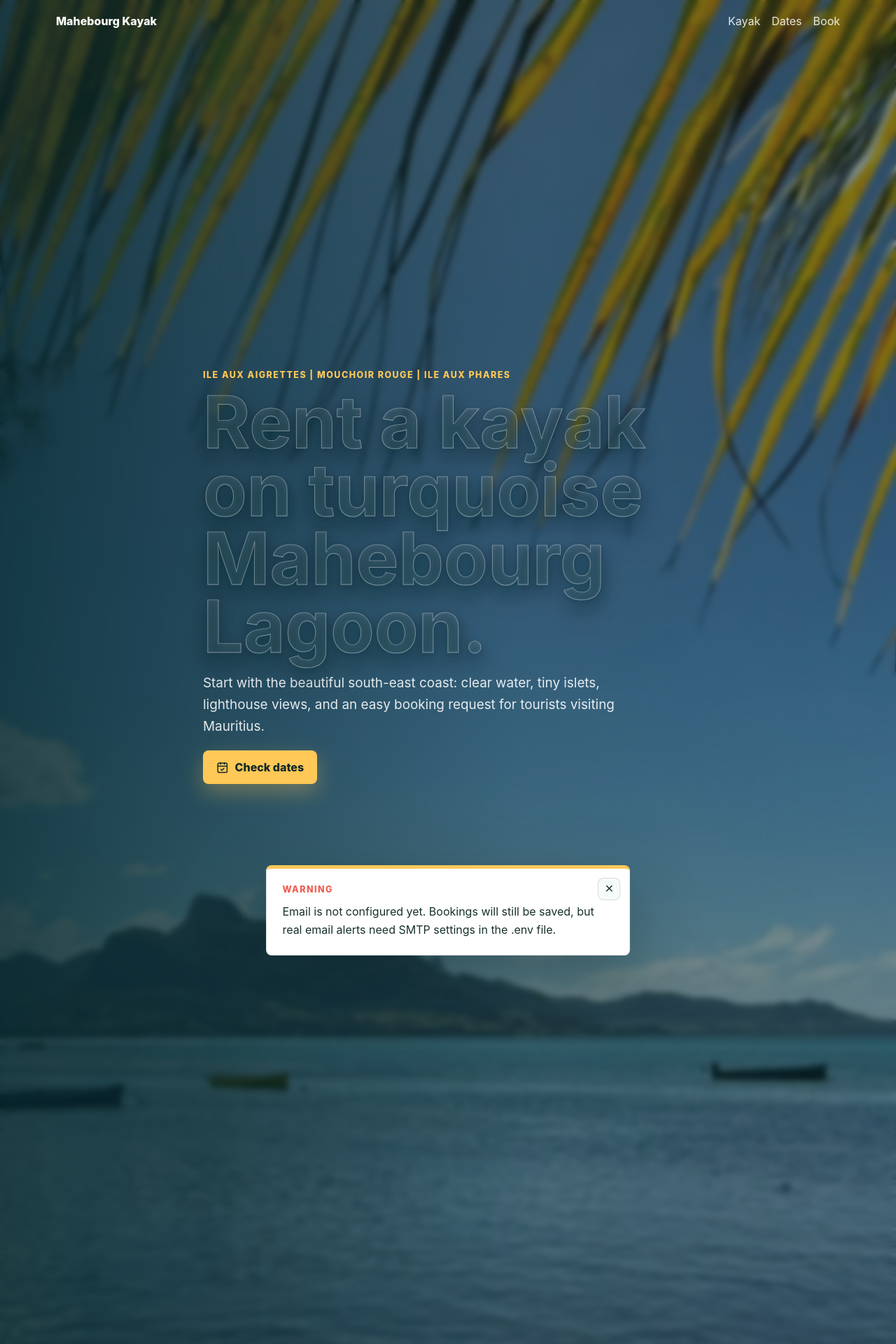
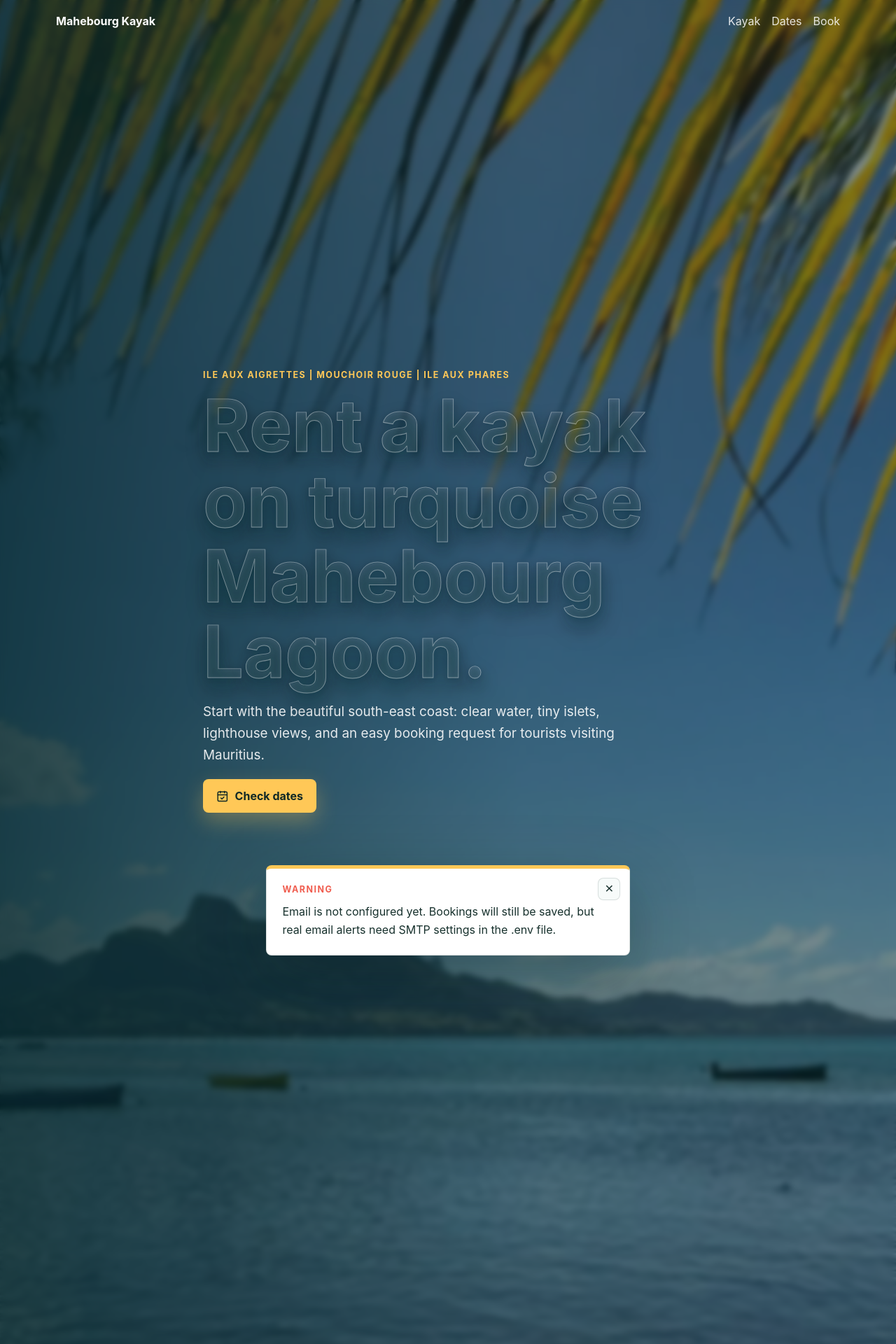
Before and after one commit to Hewish8/rental-platform, a Flask app: page / in a window 1280 px wide. Shown: the top 1920 px of the page at 70% size. Run offline with Flask 3, Linux system fonts and the light colour scheme; data comes from the database, SQL or seed files in the repository; data that the repository does not hold is empty; parts of the project's set-up code (start-up, migrations or seed data) failed here and were passed over.

Commit message:
T10: design tokens, typography scale, elevation system, a11y focus states
Semantic color/spacing/radius/shadow tokens; font weights calmed
(850->650, 800->700); heading line-heights fixed for multi-line;
resting cards use light elevation with raise on hover; visible
focus-visible outlines restored; tabular numerals for prices;
prefers-reduced-motion respected globally.

Co-Authored-By: Claude Fable 5 <noreply@anthropic.com>

```diff
--- a/static/styles.css
+++ b/static/styles.css
@@ -1,14 +1,54 @@
 :root {
   color-scheme: light;
+
+  /* Brand palette */
   --ink: #17312d;
-  --muted: #62706d;
+  --muted: #4a5a56;
   --sea: #007b83;
   --reef: #12a0a8;
   --coral: #f05d4f;
   --sun: #ffc857;
   --foam: #f4fbf9;
+  --sand: #fbf8ef;
   --line: rgba(23, 49, 45, 0.14);
-  --shadow: 0 24px 80px rgba(15, 62, 66, 0.18);
+
+  /* Semantic roles */
+  --color-cta: var(--sun);
+  --color-cta-ink: #102926;
+  --color-interactive: var(--sea);
+  --color-danger: #b02a37;
+  --color-danger-soft: #ffe3df;
+  --color-success: #157347;
+  --color-success-soft: #dff8e8;
+  --color-warning: #946200;
+  --color-warning-soft: #fff0c2;
+  --surface: white;
+  --surface-tint: #e7f7f5;
+
+  /* Spacing scale (4px base) */
+  --space-1: 0.25rem;
+  --space-2: 0.5rem;
+  --space-3: 0.75rem;
+  --space-4: 1rem;
+  --space-5: 1.5rem;
+  --space-6: 2rem;
+  --space-7: 3rem;
+  --space-8: 4rem;
+  --space-9: 6rem;
+
+  /* Radii */
+  --radius-sm: 8px;
+  --radius-lg: 14px;
+  --radius-pill: 999px;
+
+  /* Elevation */
+  --shadow-rest: 0 2px 10px rgba(15, 62, 66, 0.08);
+  --shadow-raised: 0 16px 48px rgba(15, 62, 66, 0.18);
+  --shadow-overlay: 0 28px 90px rgba(5, 31, 34, 0.34);
+  --shadow: var(--shadow-raised);
+
+  /* Motion */
+  --ease-micro: 180ms ease;
 }
 
 * {
@@ -72,7 +112,7 @@ a {
 }
 
 .brand {
-  font-weight: 800;
+  font-weight: 700;
   letter-spacing: 0;
 }
 
@@ -94,7 +134,7 @@ a {
   margin: 0 0 0.75rem;
   color: var(--coral);
   font-size: 0.78rem;
-  font-weight: 800;
+  font-weight: 700;
   letter-spacing: 0.12em;
   text-transform: uppercase;
 }
@@ -114,7 +154,7 @@ h1 {
   max-width: 760px;
   margin-bottom: 1rem;
   font-size: clamp(3rem, 8vw, 6.5rem);
-  line-height: 0.95;
+  line-height: 1.05;
   letter-spacing: 0;
 }
 
@@ -173,7 +213,7 @@ h3 {
   padding: 0.85rem 1.2rem;
   border: 0;
   border-radius: 8px;
-  font-weight: 800;
+  font-weight: 700;
   cursor: pointer;
   transition: transform 180ms ease, box-shadow 180ms ease, background 180ms ease;
 }
```
Also changed, not shown: other parts of static/styles.css (+51 -21 lines).
